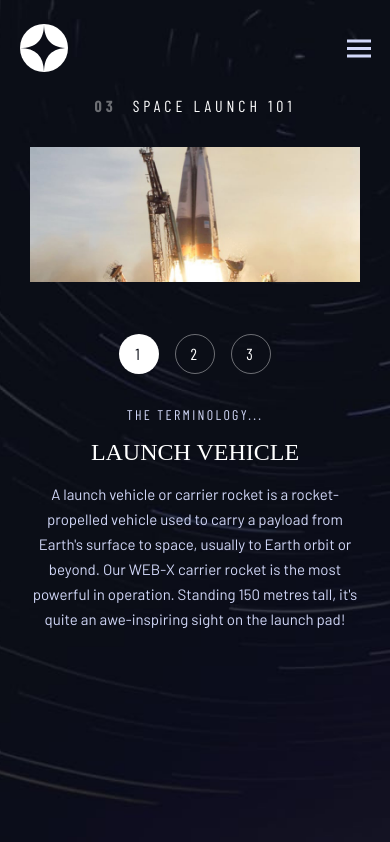
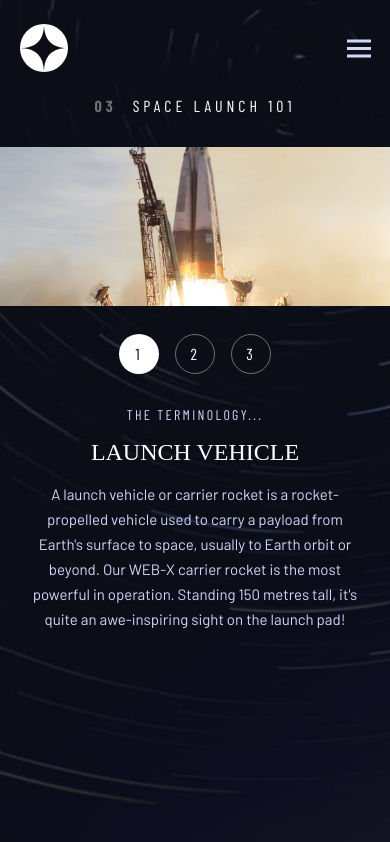
Before and after one commit to chadlydev/space-tourism, a React (Create React App) app: page /technology/launch-vehicle in a window 390 px wide. Built offline with nearby package versions, Linux system fonts and the light colour scheme; a web font is replaced by a local one.

Commit message:
Technology page fully responsive

```diff
--- a/src/components/common/Background.jsx
+++ b/src/components/Background.jsx
@@ -1,5 +1,5 @@
 import styled from 'styled-components/macro';
-import { BREAKPOINTS } from '../../constants/breakpoints';
+import { BREAKPOINTS } from '../constants/breakpoints';
 
 const Background = ({ children, page }) => {
     return <Bg page={page}>{children}</Bg>;
--- a/src/components/common/NavLink.jsx
+++ b/src/components/NavLink.jsx
@@ -5,9 +5,9 @@ import {
     Link as L,
 } from 'react-router-dom';
 import styled from 'styled-components/macro';
-import { ROUTES } from '../../constants/routes';
-import { BREAKPOINTS } from '../../constants/breakpoints';
-import { Circle } from '../../routes/crew/Crew';
+import { ROUTES } from '../constants/routes';
+import { BREAKPOINTS } from '../constants/breakpoints';
+import { Circle } from '../routes/crew/Crew';
 
 const Link = ({
     to,
--- a/src/components/nav/NavBar.jsx
+++ b/src/components/nav/NavBar.jsx
@@ -1,9 +1,9 @@
-import { NavLink } from '../common/NavLink';
+import { NavLink } from '../NavLink';
 import styled from 'styled-components/macro';
 import { BREAKPOINTS } from '../../constants/breakpoints';
 import HamburgerMenu from './HamburgerMenu';
 import useHandleResize from './useHandleResize';
-import { Divider } from '../common/Divider';
+import { Divider } from '../Divider';
 
 const NavBar = () => {
     const { openMenu, mobile, toggleOpenMenu } = useHandleResize();
--- a/src/routes/crew/Crew.jsx
+++ b/src/routes/crew/Crew.jsx
@@ -1,10 +1,10 @@
 import styled from 'styled-components/macro';
 import { Outlet } from 'react-router-dom';
-import Background from '../../components/common/Background';
+import Background from '../../components/Background';
 import { BREAKPOINTS } from '../../constants/breakpoints';
-import { NavLink } from '../../components/common/NavLink';
+import { NavLink } from '../../components/NavLink';
 import useSetCrewData from './useSetCrewData';
-import { Divider } from '../../components/common/Divider';
+import { Divider } from '../../components/Divider';
 
 const Crew = () => {
     const { data } = useSetCrewData();
--- a/src/routes/destination/Destination.jsx
+++ b/src/routes/destination/Destination.jsx
@@ -1,10 +1,10 @@
 import styled from 'styled-components/macro';
 import { BREAKPOINTS } from '../../constants/breakpoints';
 import { Outlet } from 'react-router-dom';
-import { NavLink } from '../../components/common/NavLink';
-import { Divider } from '../../components/common/Divider';
+import { NavLink } from '../../components/NavLink';
+import { Divider } from '../../components/Divider';
 import useSetDestinationData from './useSetDestinationData';
-import Background from '../../components/common/Background';
+import Background from '../../components/Background';
 
 const Destination = () => {
     const { data } = useSetDestinationData();
--- a/src/routes/home/Home.jsx
+++ b/src/routes/home/Home.jsx
@@ -2,7 +2,7 @@ import styled from 'styled-components/macro';
 import { BREAKPOINTS } from '../../constants/breakpoints';
 import { ExploreButton } from './ExploreButton';
 import { Link } from 'react-router-dom';
-import Background from '../../components/common/Background';
+import Background from '../../components/Background';
 
 const Home = () => {
     return (
--- a/src/routes/technology/Technology.jsx
+++ b/src/routes/technology/Technology.jsx
@@ -1,8 +1,8 @@
 import styled from 'styled-components/macro';
 import { Outlet } from 'react-router-dom';
-import Background from '../../components/common/Background';
+import Background from '../../components/Background';
 import { BREAKPOINTS } from '../../constants/breakpoints';
-import { NavLink } from '../../components/common/NavLink';
+import { NavLink } from '../../components/NavLink';
 import useSetTechnologyData from './useSetTechnologyData';
 
 const Technology = () => {
@@ -72,6 +72,62 @@ const FlexColumn = styled.div`
     gap: 16px;
 `;
 
+const ContentWrapper = styled.div`
+    display: flex;
+    flex-direction: column;
+    align-items: center;
+    gap: 32px;
+    h5 {
+        position: absolute;
+        color: var(--color-light-100);
+        display: flex;
+        gap: 1rem;
+        span {
+            color: var(--color-light-200);
+        }
+    }
+
+    img {
+        margin-top: 51px;
+        position: absolute;
+        width: 100vw;
+    }
+
+    @media screen and ${BREAKPOINTS.tablet} {
+        h5 {
+            top: 142px;
+            left: 5vw;
+        }
+
+        img {
+            margin-top: 130px;
+        }
+    }
+
+    @media screen and ${BREAKPOINTS.smDesktop} {
+        flex-direction: row;
+        gap: 72px;
+
+        img {
+            position: absolute;
+            margin: 0;
+            width: 515px;
+            right: 0;
+        }
+
+        & ${FlexColumn} {
+            align-self: flex-start;
+        }
+    }
+
+    @media screen and ${BREAKPOINTS.xlDesktop} {
+        position: relative;
+        & ${FlexColumn} {
+            margin-right: 256px;
+        }
+    }
+`;
+
 const Wrapper = styled.div`
     position: relative;
     display: flex;
@@ -83,23 +139,6 @@ const Wrapper = styled.div`
     padding-inline: 5vw;
     padding-top: 96px;
     padding-bottom: 48px;
-
-    img {
-        margin-top: 51px;
-        position: absolute;
-        width: 100vw;
-        right: 0;
-    }
-
-    h5 {
-        position: absolute;
-        color: var(--color-light-100);
-        display: flex;
-        gap: 1rem;
-        span {
-            color: var(--color-light-200);
-        }
-    }
 
     nav {
         padding-top: 238px;
@@ -120,13 +159,7 @@ const Wrapper = styled.div`
         p {
             width: 51ch;
         }
-        h5 {
-            top: 142px;
-            left: 5vw;
-        }
-        img {
-            margin-top: 130px;
-        }
+
         h6 {
             font-size: 16px;
         }
@@ -160,13 +193,6 @@ const Wrapper = styled.div`
         p {
             width: 43ch;
         }
-
-        img {
-            position: absolute;
-            margin: 0;
-            width: 515px;
-            right: 0;
-        }
     }
 
     @media screen and ${BREAKPOINTS.xlDesktop} {
@@ -190,21 +216,3 @@ const Wrapper = styled.div`
         }
     }
 `;
-
-const ContentWrapper = styled.div`
-    display: flex;
-    flex-direction: column;
-    align-items: center;
-    gap: 32px;
-    position: relative;
-    @media screen and ${BREAKPOINTS.smDesktop} {
-        flex-direction: row;
-        gap: 72px;
-    }
-
-    @media screen and ${BREAKPOINTS.xlDesktop} {
-        & ${FlexColumn} {
-            margin-right: 256px;
-        }
-    }
-`;
```
Also changed, not shown: src/components/Divider.jsx (renamed from src/components/common/Divider.jsx).
